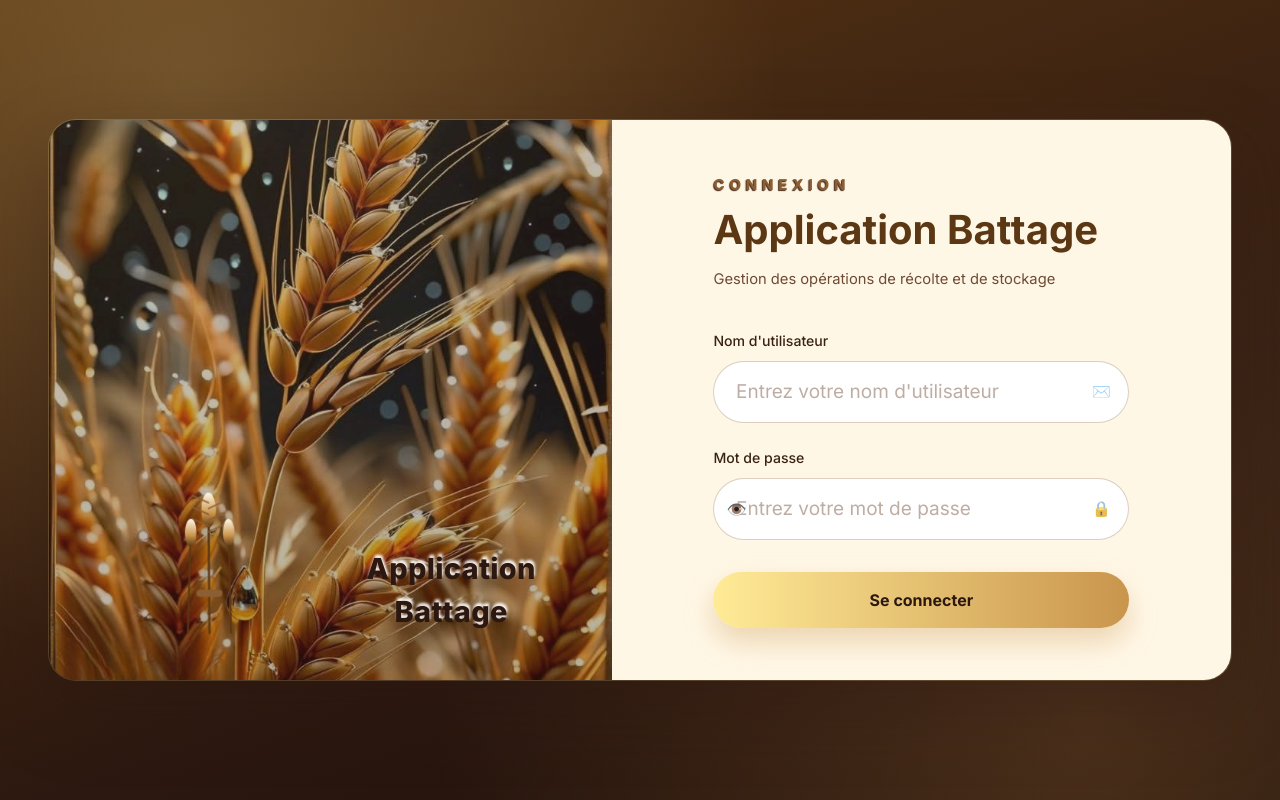
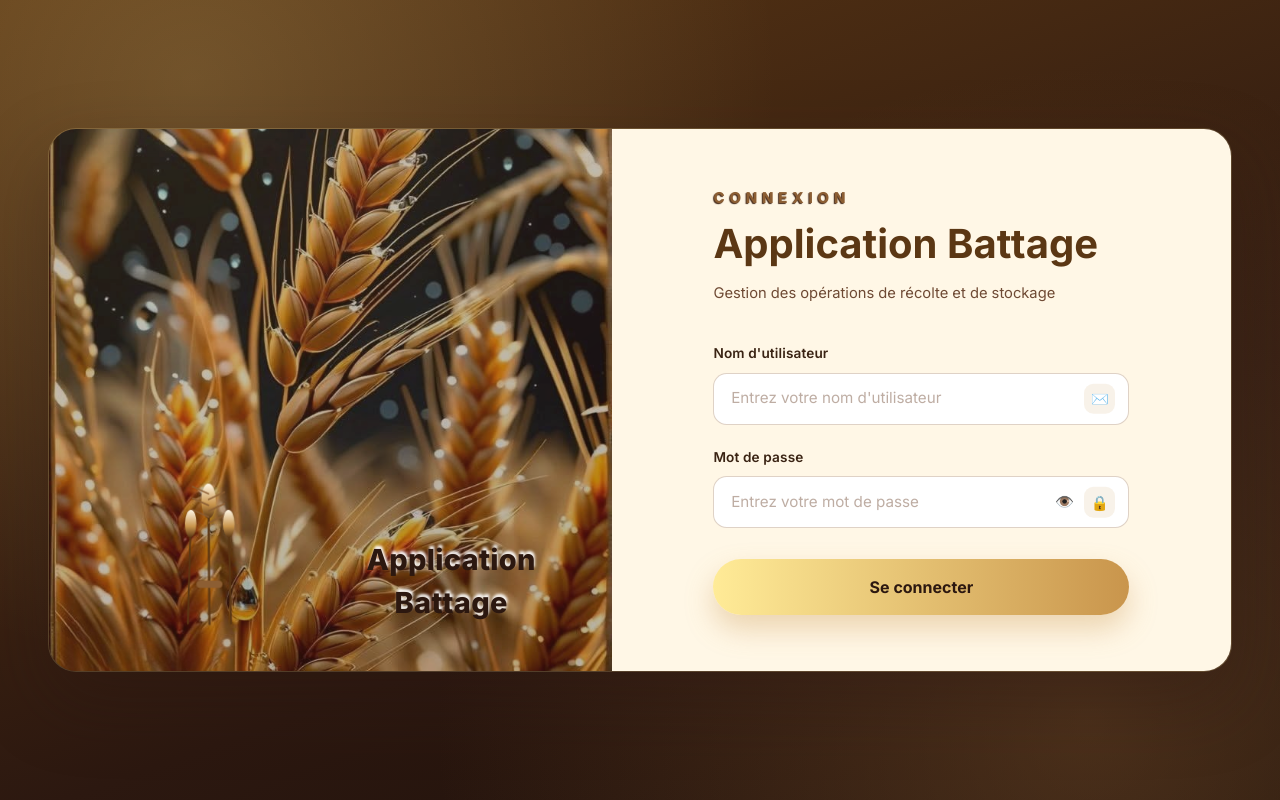
Before and after one commit to borhendkhil/battage-front, a React (Create React App) app: page / in a window 1280 px wide. Built offline with nearby package versions, Linux system fonts and the light colour scheme.

Commit message:
admin logout button

```diff
--- a/src/App.css
+++ b/src/App.css
@@ -195,29 +195,36 @@ body {
 }
 
 .login-field {
-  margin-bottom: 1.5rem;
+  margin-bottom: 1.4rem;
 }
 
 .login-field label {
   display: block;
-  font-size: 0.88rem;
-  font-weight: 500;
+  font-size: 0.85rem;
+  font-weight: 600;
   color: var(--ink);
-  margin-bottom: 0.6rem;
+  margin-bottom: 0.55rem;
+  letter-spacing: 0.01em;
 }
 
 .login-input-wrap {
   position: relative;
-  border-radius: var(--radius-pill);
-  border: 1.5px solid rgba(140, 94, 51, 0.3);
+  display: flex;
+  align-items: center;
+  border-radius: 0.85rem;
+  border: 1.5px solid rgba(140, 94, 51, 0.28);
   background: #ffffff;
-  padding: 0.15rem 1.1rem;
-  transition: border-color 0.2s ease, box-shadow 0.2s ease;
+  transition: border-color 0.25s ease, box-shadow 0.25s ease, transform 0.25s ease;
+}
+
+.login-input-wrap:hover {
+  border-color: rgba(140, 94, 51, 0.45);
 }
 
 .login-input-wrap:focus-within {
   border-color: var(--amber);
-  box-shadow: 0 0 0 4px rgba(201, 149, 76, 0.16);
+  box-shadow: 0 0 0 4px rgba(201, 149, 76, 0.18), 0 8px 20px rgba(140, 94, 51, 0.12);
+  transform: translateY(-1px);
 }
 
 .login-input-wrap input {
@@ -225,42 +232,61 @@ body {
   border: none;
   outline: none;
   background: transparent;
-    padding: 0.85rem 1.9rem 0.85rem 0.25rem;
+  padding: 0.85rem 3.1rem 0.85rem 1.05rem;
   font-family: var(--font-body);
-    font-size: 19px;
+  font-size: 0.95rem;
   color: var(--ink);
 }
 
 .login-input-wrap input::placeholder {
   color: rgba(111, 74, 52, 0.45);
+  font-weight: 400;
 }
 
 .login-input-icon {
   position: absolute;
-  right: 1.1rem;
+  right: 0.85rem;
   top: 50%;
   transform: translateY(-50%);
+  display: flex;
+  align-items: center;
+  justify-content: center;
+  width: 1.9rem;
+  height: 1.9rem;
+  border-radius: 0.6rem;
+  background: rgba(201, 149, 76, 0.12);
+  font-size: 0.9rem;
+  pointer-events: none;
   color: var(--bronze);
-  opacity: 0.75;
-  font-size: 0.95rem;
-  pointer-events: none;
+}
+
+.login-input-wrap:focus-within .login-input-icon {
+  background: rgba(201, 149, 76, 0.22);
 }
 
 .password-toggle {
   position: absolute;
-  left: 0.75rem;
+  right: 3rem;
   top: 50%;
   transform: translateY(-50%);
+  display: flex;
+  align-items: center;
+  justify-content: center;
+  width: 2rem;
+  height: 2rem;
   border: none;
+  border-radius: 0.6rem;
   background: transparent;
   cursor: pointer;
-  font-size: 1rem;
+  font-size: 0.95rem;
   color: var(--bronze);
   padding: 0;
+  transition: background 0.2s ease, opacity 0.2s ease;
 }
 
 .password-toggle:hover {
-  opacity: 0.8;
+  background: rgba(201, 149, 76, 0.12);
+  opacity: 0.9;
 }
 
 .login-submit {
--- a/src/Navbar.css
+++ b/src/Navbar.css
@@ -310,6 +310,9 @@
 
 /* --- Pied (utilisateur) --- */
 .sidebar-footer {
+  display: flex;
+  flex-direction: column;
+  gap: 0.6rem;
   padding: 1rem;
   border-top: 1px solid rgba(255, 235, 151, 0.12);
 }
@@ -358,21 +361,37 @@
 }
 
 .sidebar-logout {
-  width: 2.1rem;
-  height: 2.1rem;
-  border: none;
-  border-radius: 8px;
-  background: transparent;
-  color: rgba(255, 235, 151, 0.7);
+  display: flex;
+  align-items: center;
+  justify-content: center;
+  gap: 0.55rem;
+  width: 100%;
+  padding: 0.65rem 0.75rem;
+  border: 1px solid rgba(178, 47, 47, 0.35);
+  border-radius: 10px;
+  background: rgba(178, 47, 47, 0.14);
+  color: #ffc4ba;
+  font-family: inherit;
+  font-size: 0.88rem;
+  font-weight: 600;
+  cursor: pointer;
+  transition: background 0.18s ease, color 0.18s ease, border-color 0.18s ease, transform 0.18s ease;
+}
+
+.sidebar-logout-icon {
   font-size: 1rem;
-  cursor: pointer;
-  flex-shrink: 0;
-  transition: background 0.18s ease, color 0.18s ease;
+  line-height: 1;
 }
 
 .sidebar-logout:hover {
-  background: rgba(178, 47, 47, 0.25);
-  color: #ff9d8f;
+  background: rgba(178, 47, 47, 0.3);
+  border-color: rgba(178, 47, 47, 0.6);
+  color: #ffe9e5;
+  transform: translateY(-1px);
+}
+
+.sidebar-logout:active {
+  transform: translateY(0);
 }
 
 /* --- Responsive --- */
--- a/src/Navbar.js
+++ b/src/Navbar.js
@@ -149,22 +149,23 @@ const Navbar = ({ handleNavClick, activeSection }) => {
 
         <div className="sidebar-footer">
           {currentUser && (
-            <div className="sidebar-user">
-              <span className="sidebar-user-avatar">{currentUser.charAt(0).toUpperCase()}</span>
-              <div className="sidebar-user-info">
-                <strong>{currentUser}</strong>
-                <small>Connecté</small>
+            <>
+              <div className="sidebar-user">
+                <span className="sidebar-user-avatar">{currentUser.charAt(0).toUpperCase()}</span>
+                <div className="sidebar-user-info">
+                  <strong>{currentUser}</strong>
+                  <small>Connecté</small>
+                </div>
               </div>
               <button
                 type="button"
                 className="sidebar-logout"
                 onClick={handleLogout}
-                title="Déconnexion"
-                aria-label="Déconnexion"
               >
-                🚪
+                <span className="sidebar-logout-icon">🚪</span>
+                <span className="sidebar-logout-label">Se déconnecter</span>
               </button>
-            </div>
+            </>
           )}
         </div>
       </aside>
```
Also changed, not shown: 11 other files (tests, documents, lock files or other folders). Lines whose indentation alone changed are shown as unchanged.
